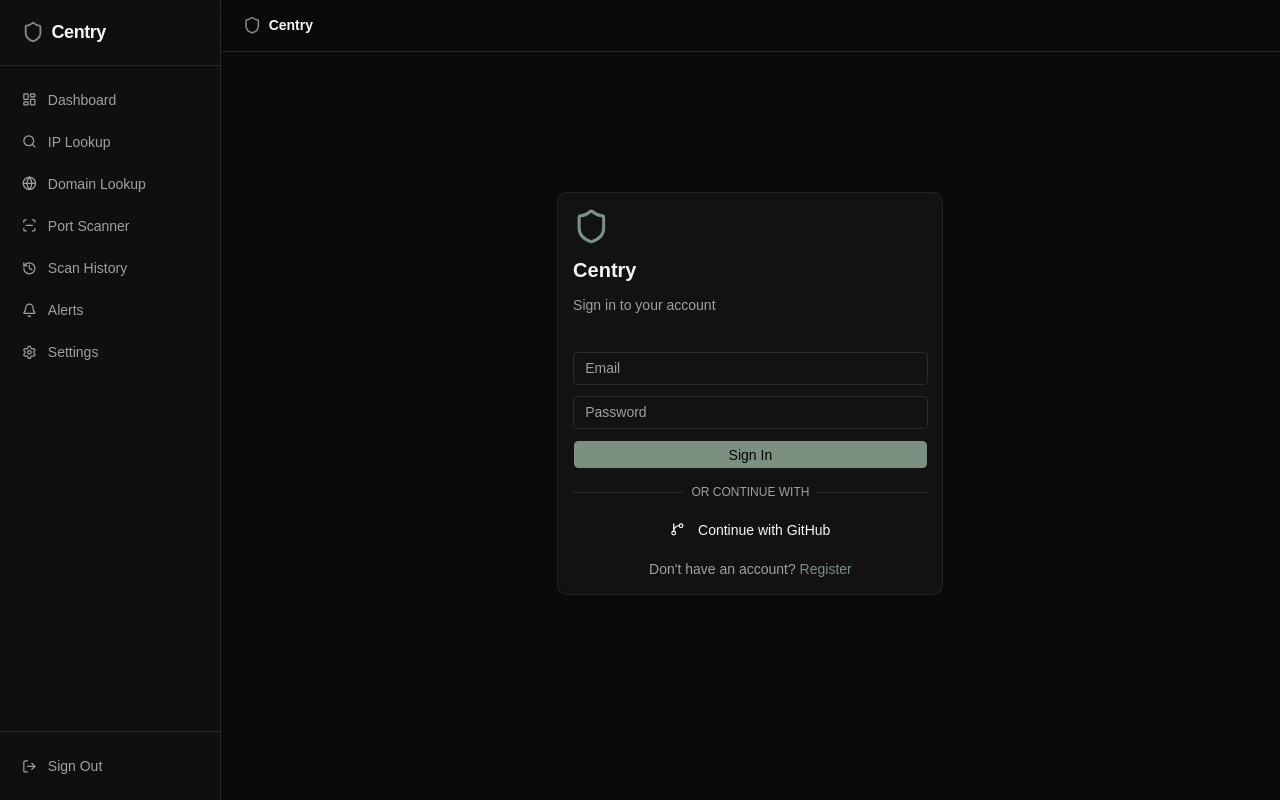
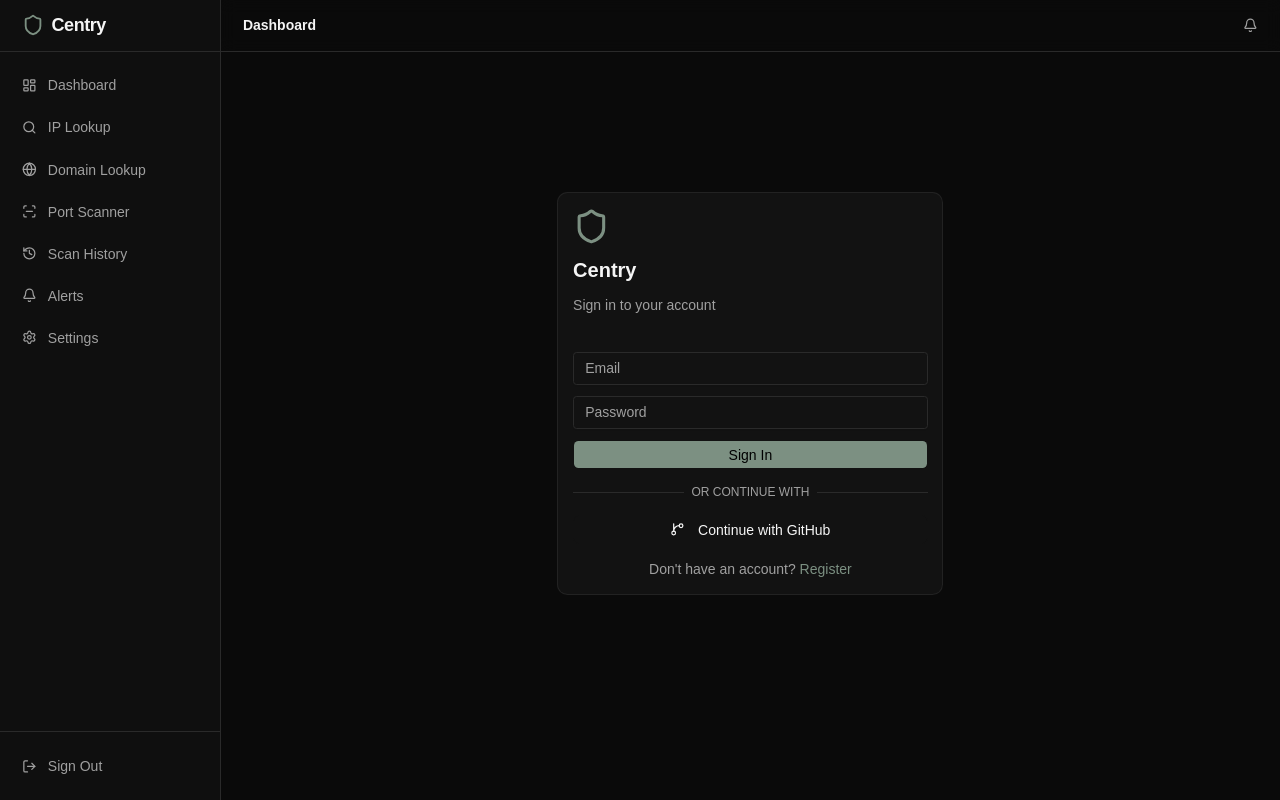
Before and after one commit to Jayden-j/ThreatSnipe, a Next.js app: page /login in a window 1280 px wide. Built offline with nearby package versions, Linux system fonts and the light colour scheme; no server answers; a web font is replaced by a local one.

Commit message:
fix(layout): align sidebar and topbar, add dynamic page title and user actions

```diff
--- a/src/app/layout.tsx
+++ b/src/app/layout.tsx
@@ -3,7 +3,8 @@
   import { JetBrains_Mono } from "next/font/google";
   import "./globals.css";
   import { Sidebar } from "@/components/sidebar";
-  import { Shield } from "lucide-react";
+  import { PageTitle } from "@/components/page-title";
+  import { TopbarActions } from "@/components/topbar-actions";
 
   const antic = Antic({
     weight: '400',
@@ -31,12 +32,10 @@
 >
         <body className="min-h-full bg-background text-foreground">
           <Sidebar />
-          <div className="min-h-screen pl-60">
-            <header className="sticky top-0 z-30 flex h-14 items-center gap-2 border-b border-border bg-background/95 px-6 backdrop-blur supports-[backdrop-filter]:bg-background/60">
-              <Shield className="h-5 w-5 text-primary" />
-              <span className="text-sm font-semibold text-foreground">
-                Centry
-              </span>
+          <div className="min-h-screen ml-60">
+            <header className="sticky top-0 z-30 flex h-14 items-center justify-between border-b border-border bg-background/95 px-6 backdrop-blur supports-[backdrop-filter]:bg-background/60">
+              <PageTitle />
+              <TopbarActions />
             </header>
             <main className="p-6">{children}</main>
           </div>
--- /dev/null
+++ b/src/components/page-title.tsx
@@ -0,0 +1,22 @@
+"use client";
+
+import { usePathname } from "next/navigation";
+
+const routeTitles: Record<string, string> = {
+  "/": "Dashboard",
+  "/lookup": "IP Lookup",
+  "/domain": "Domain Lookup",
+  "/ports": "Port Scanner",
+  "/history": "Scan History",
+  "/alerts": "Alerts",
+  "/settings": "Settings",
+};
+
+export function PageTitle() {
+  const pathname = usePathname();
+  const title = routeTitles[pathname] ?? "Dashboard";
+
+  return (
+    <h1 className="text-sm font-semibold text-foreground">{title}</h1>
+  );
+}
--- a/src/components/sidebar.tsx
+++ b/src/components/sidebar.tsx
@@ -57,7 +57,7 @@
   return (
     <aside className="fixed left-0 top-0 z-40 flex h-screen w-60 flex-col border-r border-border bg-sidebar">
       {/* Branding */}
-      <div className="flex items-center gap-2 border-b border-border px-6 py-5">
+      <div className="flex items-center gap-2 border-b border-border px-6 h-14">
         <Shield className="h-6 w-6 text-primary" />
         <span className="text-lg font-bold tracking-tight text-foreground">
           Centry
--- /dev/null
+++ b/src/components/topbar-actions.tsx
@@ -0,0 +1,62 @@
+"use client";
+
+import Link from "next/link";
+import { Bell } from "lucide-react";
+import { useEffect, useState } from "react";
+import { createClient } from "@/lib/supabase/client";
+
+export function TopbarActions() {
+  const [userEmail, setUserEmail] = useState<string | null>(null);
+  const [alertCount, setAlertCount] = useState(0);
+
+  useEffect(() => {
+    const supabase = createClient();
+
+    supabase.auth.getUser().then(({ data: { user } }) => {
+      if (!user) return;
+
+      const email = user.email ?? "";
+      setUserEmail(email);
+
+      supabase
+        .from("scans")
+        .select("id", { count: "exact", head: true })
+        .eq("user_id", user.id)
+        .eq("threat_level", "THREAT")
+        .then(({ count }) => {
+          setAlertCount(count ?? 0);
+        });
+    });
+  }, []);
+
+  const displayEmail =
+    userEmail && userEmail.length > 20
+      ? userEmail.slice(0, 20) + "…"
+      : userEmail;
+
+  return (
+    <div className="flex items-center gap-3">
+      {/* Alert bell */}
+      <Link href="/alerts" className="relative">
+        <Bell className="h-4 w-4 text-muted-foreground hover:text-foreground transition-colors" />
+        {alertCount > 0 && (
+          <span className="absolute -top-0.5 -right-0.5 w-2 h-2 rounded-full bg-red-500" />
+        )}
+      </Link>
+
+      {/* User avatar + email */}
+      {userEmail && (
+        <div className="flex items-center gap-2">
+          <div className="w-7 h-7 rounded-full bg-primary/20 border border-primary/30 flex items-center justify-center">
+            <span className="text-xs font-semibold text-primary">
+              {userEmail.charAt(0).toUpperCase()}
+            </span>
+          </div>
+          <span className="text-xs text-muted-foreground max-w-[120px] truncate">
+            {displayEmail}
+          </span>
+        </div>
+      )}
+    </div>
+  );
+}
```
